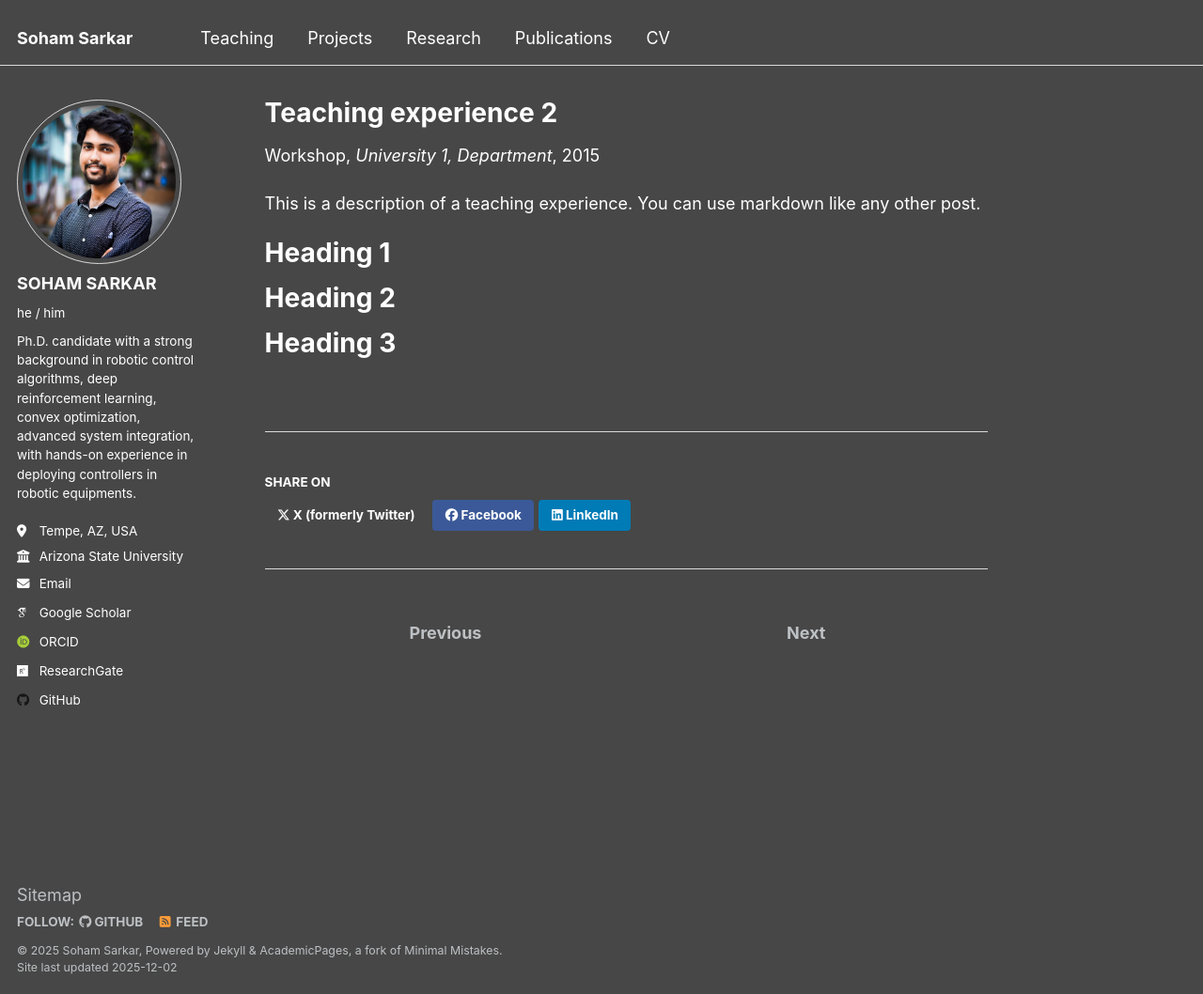
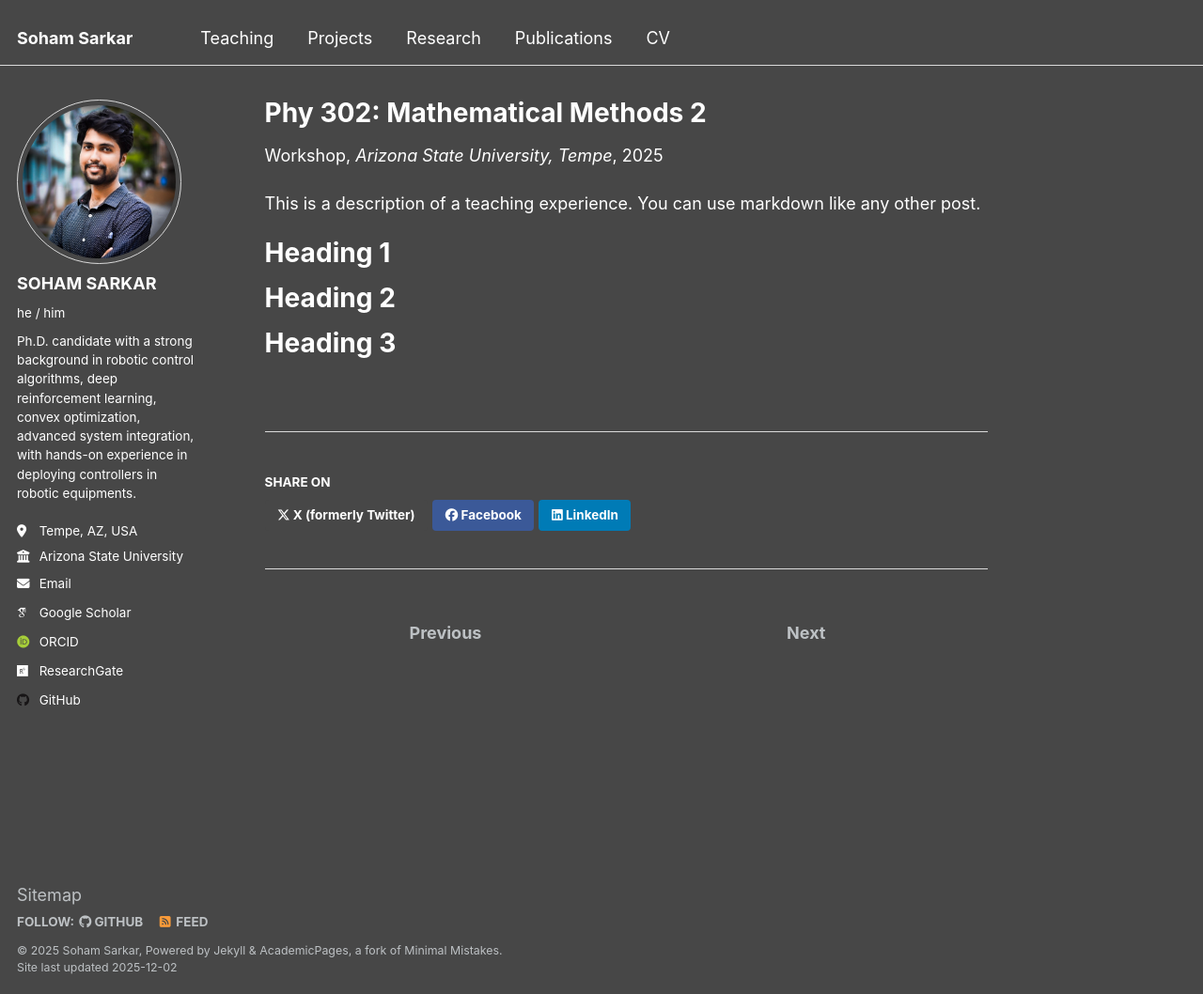
Before and after one commit to ssarka4894/ssarka4894.github.io, a Jekyll site: the page built from _teaching/2025-fall-teaching-2.md, in a window 1280 px wide and 1058 px high. Shown: the whole window at 94% size. Built offline with Jekyll 4.4.1, drawn with Linux system fonts in a browser that asks for light colours; some web fonts are replaced.

Commit message:
Update teaching experience details for 2025

```diff
--- a/_teaching/2025-fall-teaching-2.md
+++ b/_teaching/2025-fall-teaching-2.md
@@ -1,11 +1,11 @@
 ---
-title: "Teaching experience 2"
+title: "Phy 302: Mathematical Methods 2"
 collection: teaching
 type: "Workshop"
 permalink: /teaching/2015-spring-teaching-1
-venue: "University 1, Department"
-date: 2015-01-01
-location: "City, Country"
+venue: "Arizona State University, Tempe"
+date: 2025-08-22
+location: "AZ, USA"
 ---
 
 This is a description of a teaching experience. You can use markdown like any other post.
```
